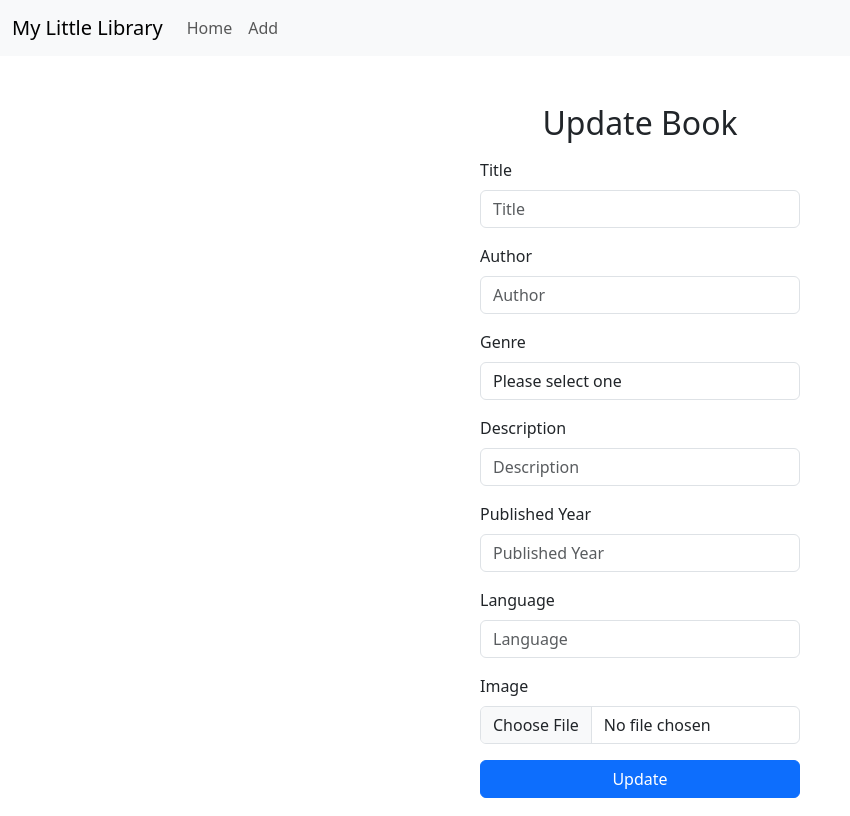
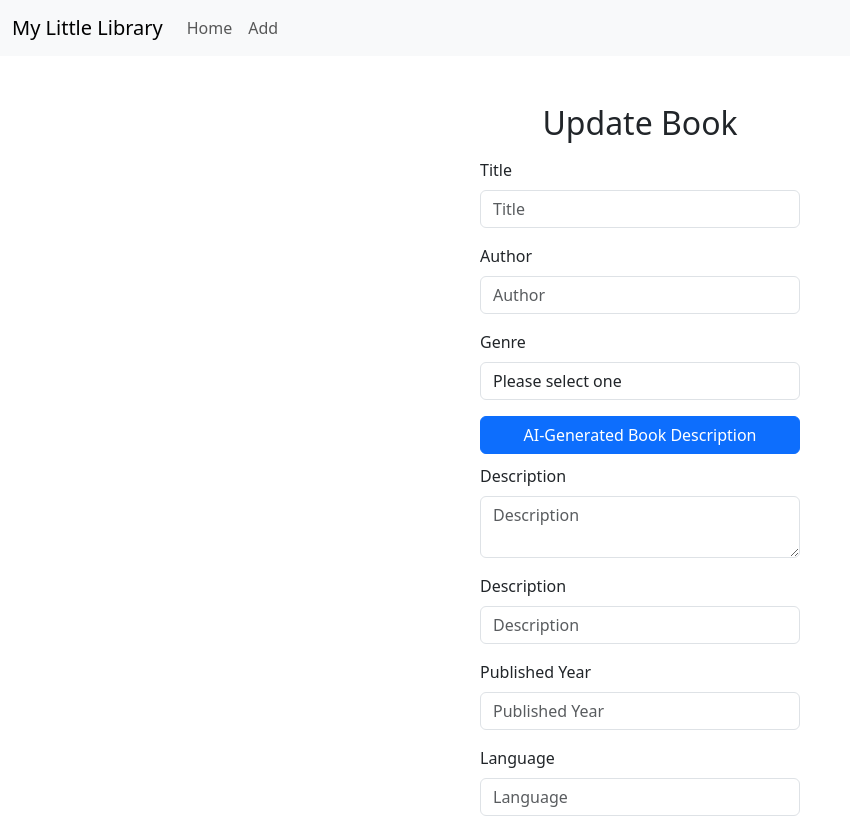
Before and after one commit to soridalac/my-little-library-frontend, a Vue app in the folder library-frontend/: page /api/books/1 in a window 1280 px wide. Shown: the top 816 px of the page, without its empty margins (0-850 px from the left). Built offline with nearby package versions, Linux system fonts and the light colour scheme; no server answers.

Commit message:
Added AI summary to Update book

```diff
--- a/library-frontend/src/views/UpdateBook.vue
+++ b/library-frontend/src/views/UpdateBook.vue
@@ -48,6 +48,21 @@
                                 <option>young adult</option>
                                 <option>others</option>
                             </select>
+                        </div>
+                    </div>
+                    <!--Ai Generated Description-->
+                    <div class="col-md-12" style="margin-bottom: 10px;">
+                        <button type="button" class="btn btn-primary w-100" data-bs-toggle="modal"
+                            data-bs-target="#exampleModal" @click="suggestBook(book)">
+                            AI-Generated Book Description
+                        </button>
+                    </div>
+                    <!-- Ai Summary -->
+                    <div class="row">
+                        <div class="col-md-12 form-group mb-3">
+                            <label for="description" class="form-label">Description</label>
+                            <textarea id="description" type="textarea" name="description" class="form-control"
+                                placeholder="Description" required v-model="book.description" />
                         </div>
                     </div>
 
```
